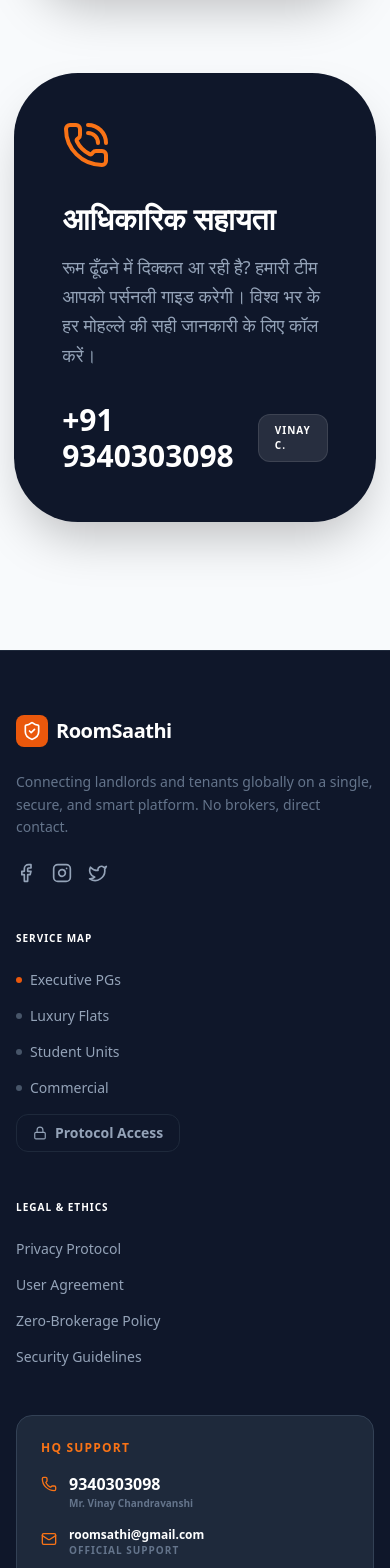
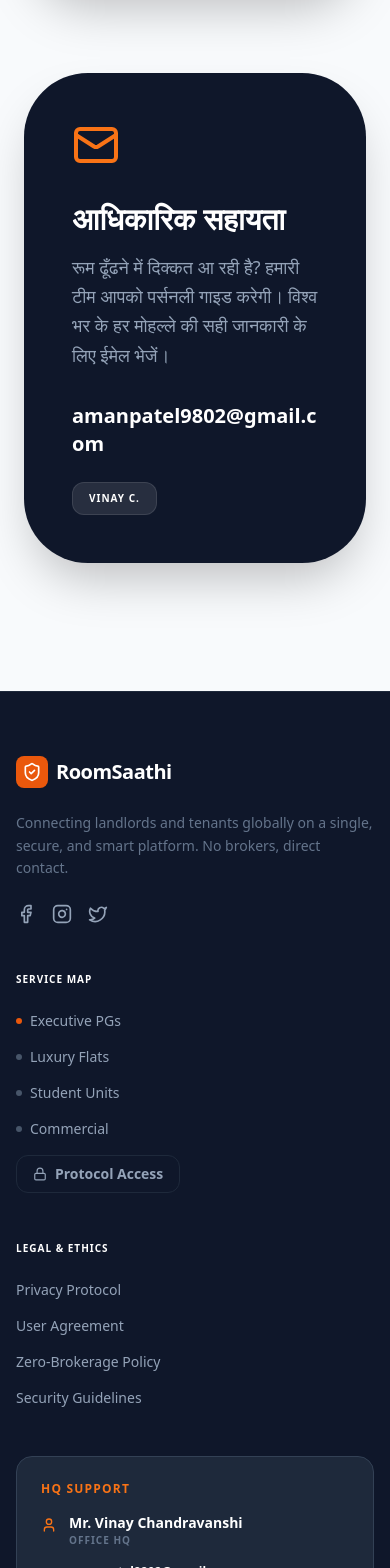
Before and after one commit to Savita06061/roomsathi, a React (Vite) app: page / in a window 390 px wide. Shown: the part 3080-4648 px from the top of the page. Built offline with nearby package versions, Linux system fonts and the light colour scheme.

Commit message:
feat(footer): update contact information and support channels
Refactor footer support section to prioritize personal contact and update official email. Transition landing page support call-to-action from phone to email to align with updated support workflows.

```diff
--- a/components/Footer.tsx
+++ b/components/Footer.tsx
@@ -1,6 +1,6 @@
 
 import React from 'react';
-import { Phone, Mail, MapPin, Facebook, Instagram, Twitter, Lock, ShieldCheck, Heart } from 'lucide-react';
+import { Phone, Mail, MapPin, Facebook, Instagram, Twitter, Lock, ShieldCheck, Heart, User } from 'lucide-react';
 
 interface FooterProps {
   onAdminClick?: () => void;
@@ -67,16 +67,16 @@
           <h3 className="text-orange-500 font-bold mb-4 uppercase text-xs tracking-widest">HQ Support</h3>
           <div className="space-y-4">
             <div className="flex items-start gap-3">
-               <div className="mt-1 text-orange-500"><Phone size={16} /></div>
+               <div className="mt-1 text-orange-500"><User size={16} /></div>
                <div>
-                 <p className="text-white font-bold">9340303098</p>
-                 <p className="text-[10px] text-slate-500 font-bold">Mr. Vinay Chandravanshi</p>
+                 <p className="text-white font-bold text-sm">Mr. Vinay Chandravanshi</p>
+                 <p className="text-[10px] text-slate-500 font-bold uppercase tracking-widest">Office HQ</p>
                </div>
             </div>
             <div className="flex items-start gap-3">
                <div className="mt-1 text-orange-500"><Mail size={16} /></div>
                <div>
-                 <p className="text-white font-bold text-xs">roomsathi@gmail.com</p>
+                 <p className="text-white font-bold text-xs">amanpatel9802@gmail.com</p>
                  <p className="text-[10px] text-slate-500 font-bold uppercase tracking-widest">Official Support</p>
                </div>
             </div>
--- a/components/LandingPage.tsx
+++ b/components/LandingPage.tsx
@@ -1,6 +1,6 @@
 import React from 'react';
 import { motion, AnimatePresence } from 'motion/react';
-import { Home, Languages, ArrowRight, ShieldCheck, Users, MapPin, Lock, Settings, PhoneCall, Map, Zap, Star, ShieldAlert, Clock, Wallet, Sun, Moon } from 'lucide-react';
+import { Home, Languages, ArrowRight, ShieldCheck, Users, MapPin, Lock, Settings, PhoneCall, Map, Zap, Star, ShieldAlert, Clock, Wallet, Sun, Moon, Mail } from 'lucide-react';
 import { ViewState, Language, User } from '../types';
 import { translations } from '../translations';
 import Footer from './Footer';
@@ -279,16 +279,16 @@
                   whileHover={{ rotate: 0 }}
                   className="bg-slate-900 p-12 rounded-[4rem] text-white shadow-2xl transform lg:rotate-2 transition-transform"
                 >
-                   <PhoneCall size={48} className="text-orange-500 mb-8" />
+                   <Mail size={48} className="text-orange-500 mb-8" />
                    <h3 className="text-3xl font-black mb-4">{language === 'HI' ? 'आधिकारिक सहायता' : 'Official Support'}</h3>
                    <p className="text-slate-400 font-medium text-lg leading-relaxed mb-8">
                      {language === 'HI'
-                        ? 'रूम ढूँढने में दिक्कत आ रही है? हमारी टीम आपको पर्सनली गाइड करेगी। विश्व भर के हर मोहल्ले की सही जानकारी के लिए कॉल करें।'
-                        : 'Having trouble finding a room? Our team will guide you personally. Call for accurate info on every locality globally.'}
+                        ? 'रूम ढूँढने में दिक्कत आ रही है? हमारी टीम आपको पर्सनली गाइड करेगी। विश्व भर के हर मोहल्ले की सही जानकारी के लिए ईमेल भेजें।'
+                        : 'Having trouble finding a room? Our team will guide you personally. Email us for accurate info on every locality globally.'}
                    </p>
-                   <div className="flex items-center gap-6">
-                      <div className="text-3xl font-black text-white">+91 9340303098</div>
-                      <div className="bg-white/10 px-4 py-2 rounded-xl text-[10px] font-black uppercase tracking-widest border border-white/10">Vinay C.</div>
+                   <div className="flex flex-col sm:flex-row sm:items-center gap-6">
+                      <div className="text-xl md:text-2xl font-black text-white break-all">amanpatel9802@gmail.com</div>
+                      <div className="bg-white/10 px-4 py-2 rounded-xl text-[10px] font-black uppercase tracking-widest border border-white/10 w-fit">Vinay C.</div>
                    </div>
                 </motion.div>
              </motion.div>
```
